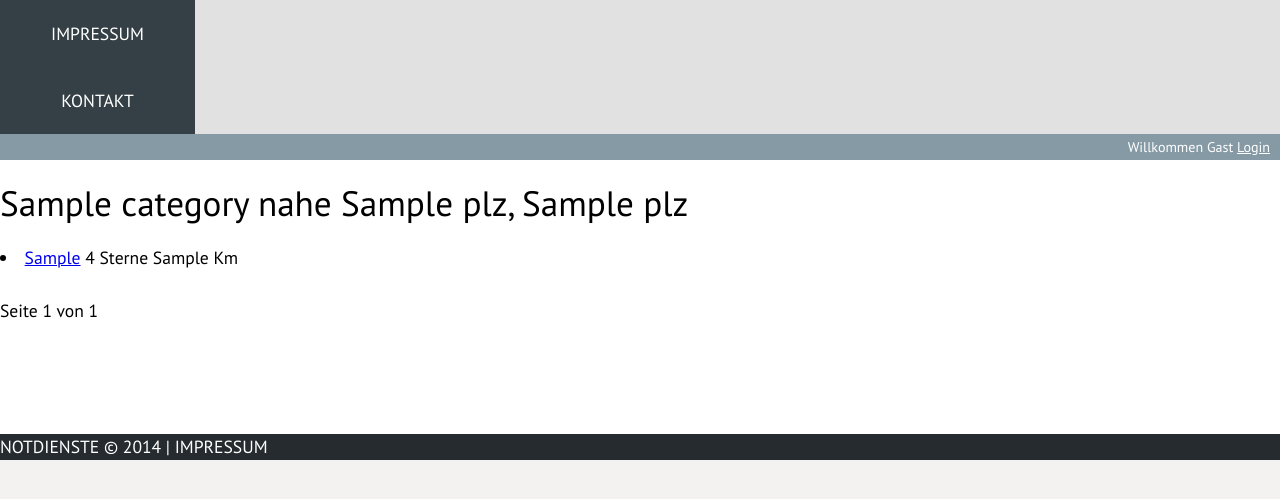
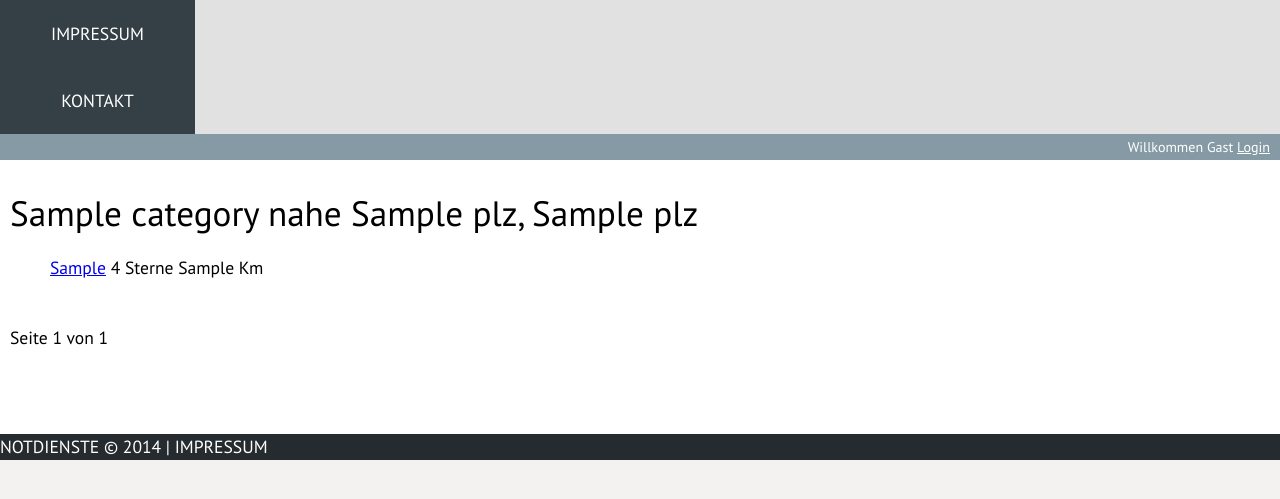
Before and after one commit to sulami/strugz, a Django app: template templates/services/category.html in a window 1280 px wide. Shown: the part 198-697 px from the top of the page. Run offline with Django 3.2, Linux system fonts and the light colour scheme; the template is opened without the code that fills it: most values are stand-ins (such as "Sample title", 1, 10 or a date in 2020).

Commit message:
add more style to search results

```diff
--- a/static/nd-style.css
+++ b/static/nd-style.css
@@ -172,6 +172,18 @@ ul#intro li {
 ul#intro li img {
     width: calc((100% - 20px) / 4);
 }
+ol#search-results {
+    list-style-type: none;
+}
+ol#search-results li {
+    transition: all .5s;
+    -webkit-transition: all .5s; /* Safari */
+}
+ol#search-results li:hover {
+    background-color: #859AA5;
+    transition: all .5s;
+    -webkit-transition: all .5s; /* Safari */
+}
 #footer
 {
     background: rgb(37,43,47);
--- a/templates/services/category.html
+++ b/templates/services/category.html
@@ -2,7 +2,9 @@
 {% block title %}{{ category }} - {% endblock %}
 
 {% block content %}
+    <div id="content-text">
         <h1>{{ category }} nahe {{ plz.plz }}, {{ plz.name }}</h1>
+        <ol id="search-results">
         {% for service in servicelist %}
             <li>
             <a href="{% url 'renderer:service' service.1.pk %}">{{ service.1 }}</a>
@@ -10,6 +12,7 @@
             {{ service.0 }} Km
             </li>
         {% endfor %}
+        </ol>
         <br>
         {% if servicelist.has_previous %}
             <a href="?plz={{ plz.plz }}&p={{ servicelist.previous_page_number }}">Zurück</a>
@@ -20,4 +23,5 @@
         {% if servicelist.has_next %}
             <a href="?plz={{ plz.plz }}&p={{ servicelist.next_page_number }}">Vor</a>
         {% endif %}
+    </div>
 {% endblock %}
```
Lines whose indentation alone changed are shown as unchanged.
